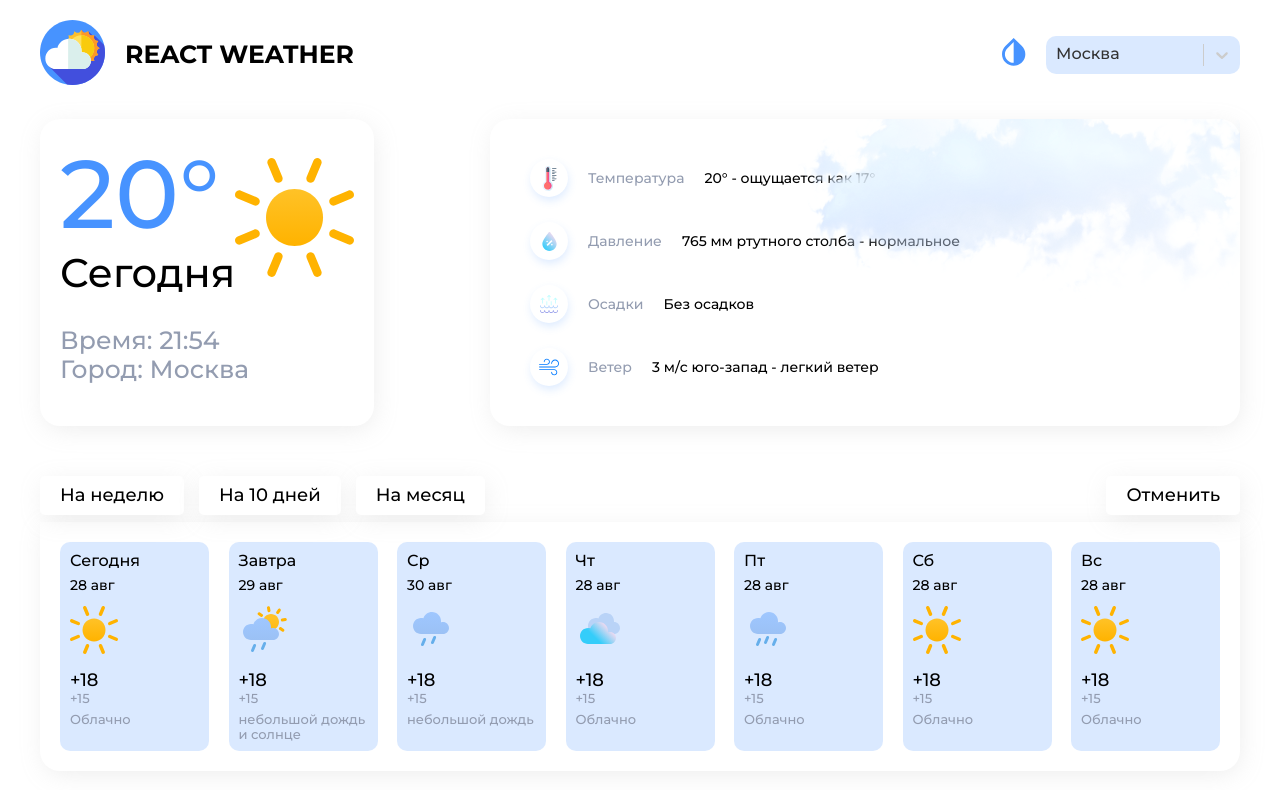
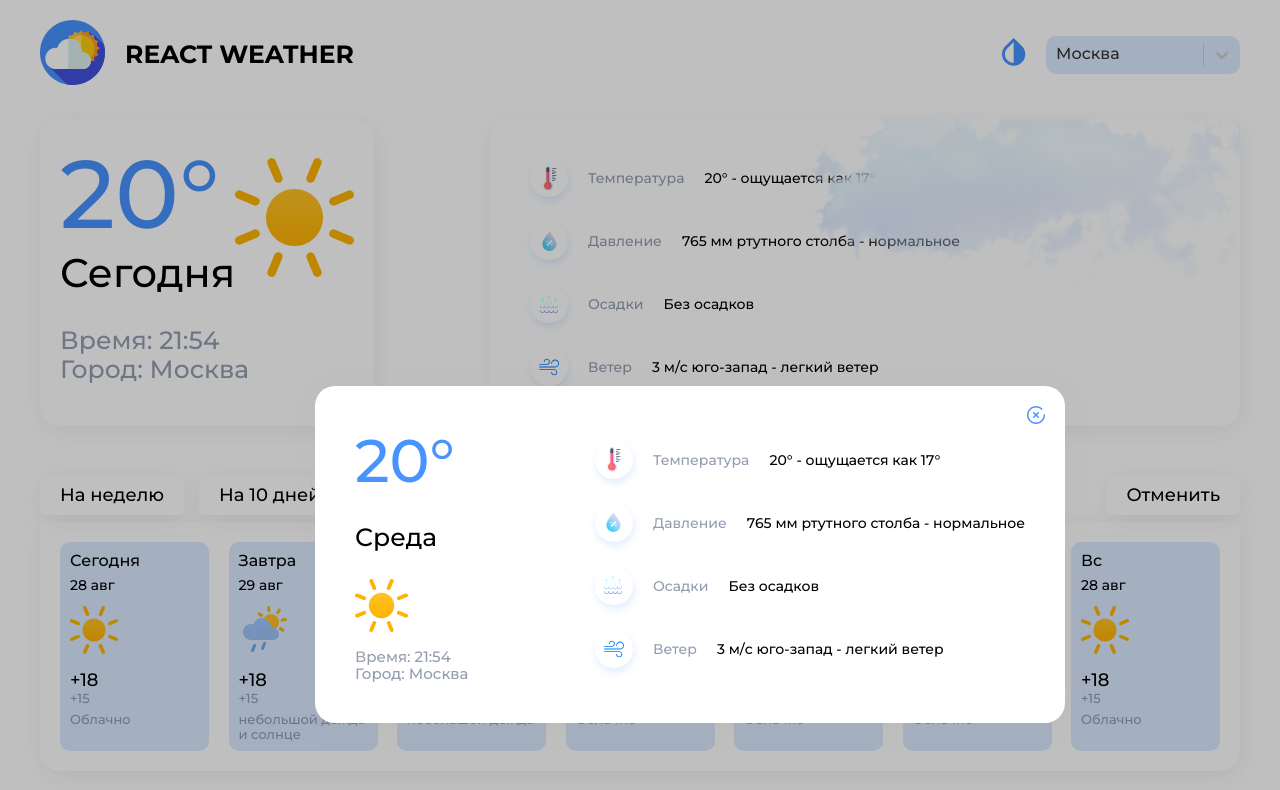
Before and after one commit to tsyrenova/weather, a React (Create React App) app: page / in a window 1280 px wide. Shown: the top 790 px of the page. Built offline with nearby package versions, Linux system fonts and the light colour scheme.

Commit message:
Добавляет Popup

```diff
--- a/src/App.tsx
+++ b/src/App.tsx
@@ -2,9 +2,12 @@
 import { Home } from './pages/Home/components/Home';
 import { MonthStatistics } from './pages/MonthStatistics/components/MonthStatistic';
 import { Header } from './shared/Header/Header';
+import { Popup } from './shared/Popup/Popup';
 
 function App() {
   return (
+    <div className='global-container'>
+      <Popup />
       <div className='container'>
         <Header />
         <Routes>
@@ -12,6 +15,7 @@
           <Route path='/month-statistics' element={<MonthStatistics />} />
         </Routes>
       </div>
+    </div>
   );
 }
 
--- /dev/null
+++ b/src/shared/Popup/Popup.module.scss
@@ -0,0 +1,67 @@
+@import '../../style/variables';
+
+.popup {
+    position: absolute;
+    top: 50%;
+    left: calc(50% - 325px);
+    z-index: 1001;
+    display: flex;
+    align-items: center;
+    justify-content: space-between;
+    padding: 40px;
+    max-width: 750px;
+    width: 100%;
+    background: $lite-background;
+    box-shadow: $box-shadow;
+    border-radius: $border-radius;
+  }
+
+.blur {
+  position: absolute;
+  z-index: 1000;
+  width: 100%;
+  height: 100vh;
+  background: rgba(0, 0, 0, 0.25);
+}
+
+.close {
+  position: absolute;
+  top: 20px;
+  right: 20px;
+
+  svg {
+    transition: 0.3s;
+    cursor: pointer;
+  }
+  &:hover {
+    svg {
+    transform: rotate(360deg);
+    }
+  }
+}
+
+.day {
+  .day__temp {
+    font-weight: 500;
+    font-size: 60px;
+    color: $primary-color;
+    margin-bottom: 12px;
+  }
+  .day__name {
+    font-size: 25px;
+    line-height: 60px;
+    color: $lite-color;
+    margin-bottom: 12px;
+  }
+  .img {
+    margin-bottom: 12px;
+    svg {
+      width: 53px;
+      height: 53px;
+    }
+  }
+  .day__time, .day__city {
+    font-size: 15px;
+    color: $base-color;
+  }
+}
--- /dev/null
+++ b/src/shared/Popup/Popup.tsx
@@ -0,0 +1,61 @@
+import { GlobalSvgSelector } from '../../assets/icon/global/GlobalSvgSelector';
+import { Item } from '../../pages/Home/components/ThisDayInfo/ThisDayInfo';
+import { ThisDayItem } from '../../pages/Home/components/ThisDayInfo/ThisDayItem';
+import styles from './Popup.module.scss';
+
+type Props = {};
+
+const Popup = (prop: Props) => {
+  const items = [
+    {
+      icon_id: 'temperature',
+      name: 'Температура',
+      value: '20° - ощущается как 17°'
+    },
+    {
+      icon_id: 'pressure',
+      name: 'Давление',
+      value: '765 мм ртутного столба - нормальное'
+    },
+    {
+      icon_id: 'precipitation',
+      name: 'Осадки',
+      value: 'Без осадков'
+    },
+    {
+      icon_id: 'wind',
+      name: 'Ветер',
+      value: '3 м/с юго-запад - легкий ветер'
+    }
+  ];
+  return (
+    <>
+      <div className={styles.blur}></div>
+      <div className={styles.popup}>
+        <div className={styles.day}>
+          <div className={styles.day__temp}>20°</div>
+          <div className={styles.day__name}>Среда</div>
+          <div className={styles.img}>
+            <GlobalSvgSelector id='sun' />
+          </div>
+          <div className={styles.day__time}>
+            Время: <span>21:54</span>
+          </div>
+          <div className={styles.day__city}>
+            Город: <span>Москва</span>
+          </div>
+        </div>
+        <div className={styles.this__day_info_items}>
+          {items.map((item: Item) => (
+            <ThisDayItem key={item.icon_id} item={item} />
+          ))}
+        </div>
+        <div className={styles.close}>
+          <GlobalSvgSelector id='close' />
+        </div>
+      </div>
+    </>
+  );
+};
+
+export { Popup };
--- a/src/style/index.scss
+++ b/src/style/index.scss
@@ -4,7 +4,9 @@
 *, *:after, *:before {
     box-sizing: border-box;
 }
+
 body {
+    position: relative;
     font-family: 'Montserrat', sans-serif;
 }
 .container {
```
Lines whose indentation alone changed are shown as unchanged.
